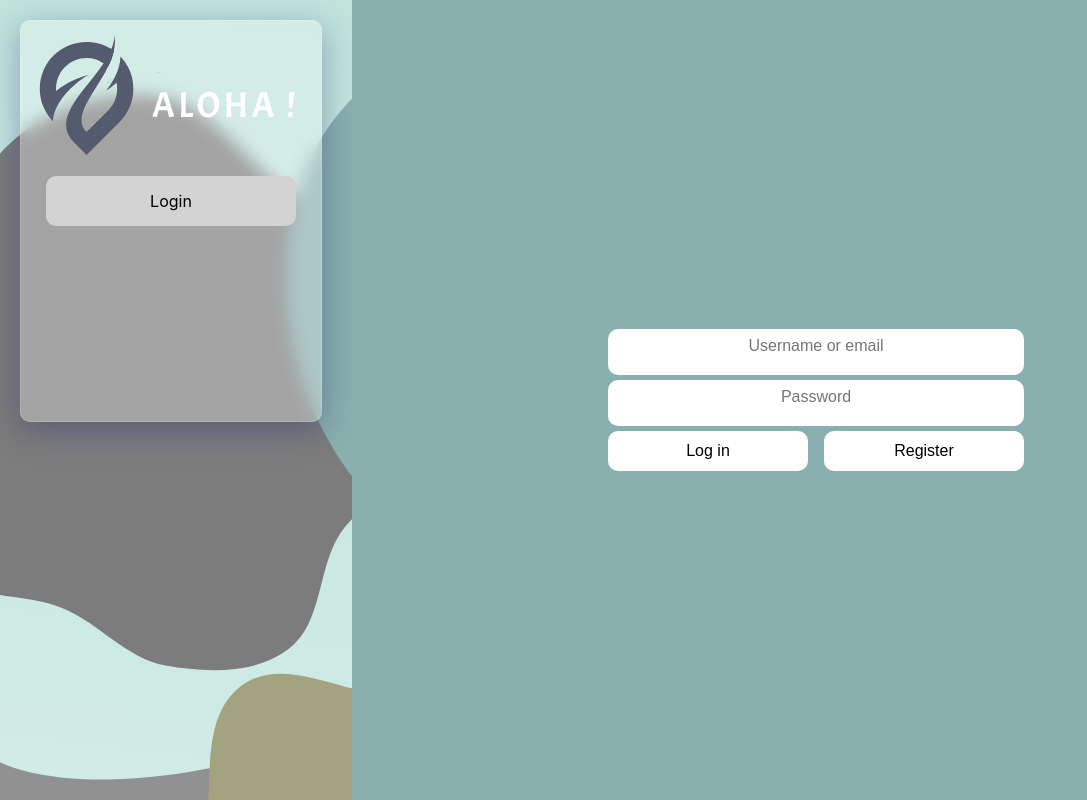
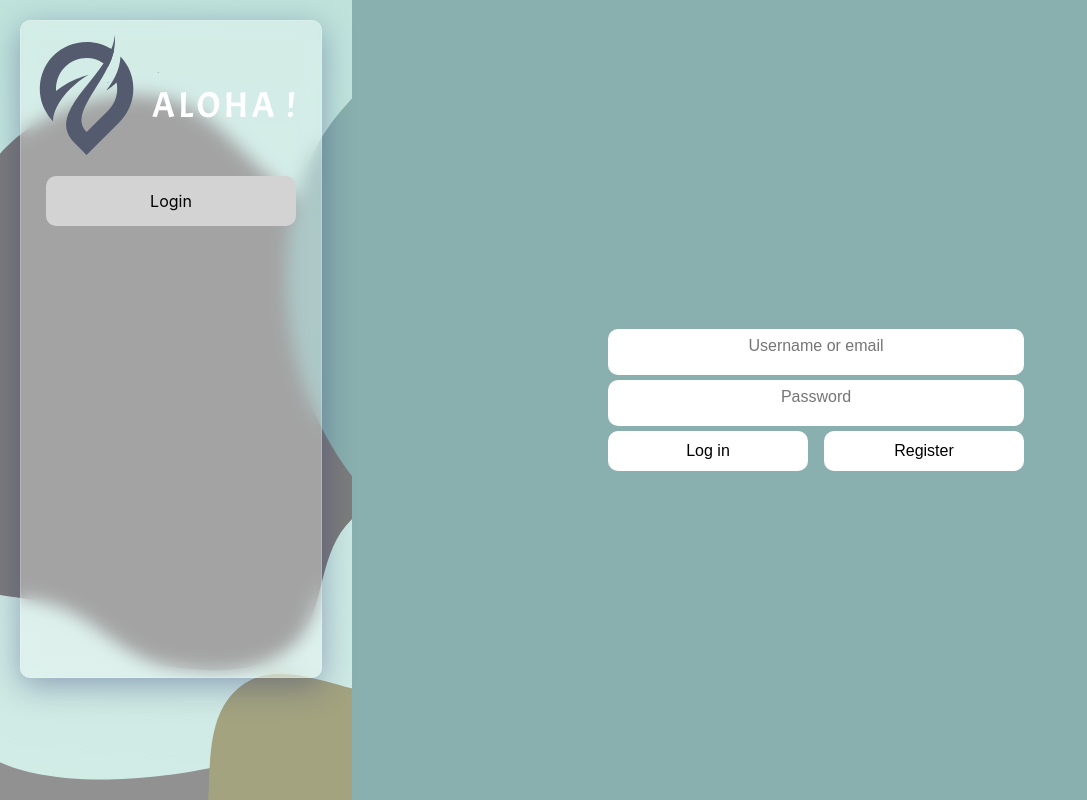
Before and after one commit to camilawfranco/techlabs_group3, a React (Create React App) app in the folder frontend/: page / in a window 1280 px wide. Shown: the whole page, without its empty margins (0-1087 px from the left). Built offline with nearby package versions, Linux system fonts and the light colour scheme.

Commit message:
Update Sidebar.js
Edited height => 82%;

```diff
--- a/frontend/src/components/Sidebar.js
+++ b/frontend/src/components/Sidebar.js
@@ -44,7 +44,7 @@ const Logo = styled.img`
 
 const SidebarContainer = styled.div`
   width: 300px;
-  height: 50%;
+  height: 82%;
   margin: 20px;
   background: rgba(255, 255, 255, 0.3);
   box-shadow: 0 8px 32px 0 rgba(31, 38, 105, 0.37);
```
